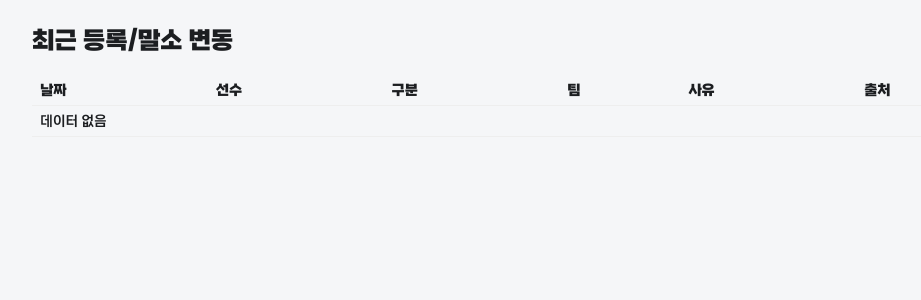
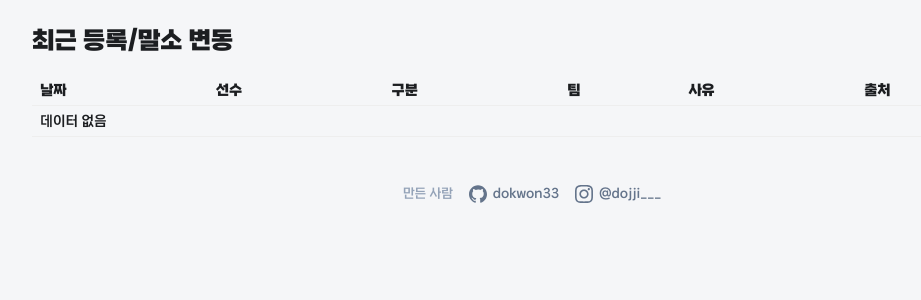
Before and after one commit to dokwon33/kbo-roster, a Django app: page /events/ in a window 1280 px wide. Shown: the part 89-389 px from the top of the page, without its empty margins (108-1029 px from the left). Run offline with Django 5.2, Linux system fonts and the light colour scheme; data that the repository does not hold is empty.

Commit message:
개발자 정보(GitHub/Instagram) 푸터 추가
모든 페이지 하단에 GitHub(dokwon33), Instagram(@dojji___) 링크를 아이콘과 함께
추가했다. 아이콘은 외부 요청 없이 인라인 SVG로 삽입.

```diff
--- a/roster/templates/roster/base.html
+++ b/roster/templates/roster/base.html
@@ -62,6 +62,17 @@
       background: #14213d; color: #fff; border: none; border-radius: 6px;
       padding: 6px 14px; cursor: pointer; font-family: inherit;
     }
+    .site-footer {
+      max-width: 1000px; margin: 32px auto 0; padding: 16px;
+      display: flex; align-items: center; justify-content: center; gap: 16px;
+      color: #94a3b8; font-size: 13px;
+    }
+    .site-footer a {
+      display: inline-flex; align-items: center; gap: 6px;
+      color: #64748b; text-decoration: none;
+    }
+    .site-footer a:hover { color: #14213d; }
+    .site-footer svg { width: 18px; height: 18px; fill: currentColor; }
   </style>
   {% block extra_css %}{% endblock %}
 </head>
@@ -99,5 +110,17 @@
   <main>
     {% block content %}{% endblock %}
   </main>
+
+  <footer class="site-footer">
+    <span>만든 사람</span>
+    <a href="https://github.com/dokwon33" target="_blank" rel="noopener" aria-label="GitHub">
+      <svg viewBox="0 0 24 24" aria-hidden="true"><path d="M12 .297c-6.63 0-12 5.373-12 12 0 5.303 3.438 9.8 8.205 11.385.6.113.82-.258.82-.577 0-.285-.01-1.04-.015-2.04-3.338.724-4.042-1.61-4.042-1.61-.546-1.385-1.333-1.755-1.333-1.755-1.089-.744.083-.729.083-.729 1.205.084 1.84 1.238 1.84 1.238 1.07 1.834 2.807 1.304 3.492.997.108-.775.418-1.305.762-1.605-2.665-.3-5.466-1.332-5.466-5.93 0-1.31.467-2.38 1.235-3.22-.135-.303-.54-1.523.105-3.176 0 0 1.005-.322 3.3 1.23a11.5 11.5 0 0 1 3-.405c1.02.005 2.045.138 3 .405 2.28-1.552 3.285-1.23 3.285-1.23.645 1.653.24 2.873.12 3.176.765.84 1.23 1.91 1.23 3.22 0 4.61-2.805 5.625-5.475 5.92.42.36.81 1.096.81 2.22 0 1.606-.015 2.896-.015 3.286 0 .315.21.69.825.57C20.565 22.092 24 17.592 24 12.297c0-6.627-5.373-12-12-12"/></svg>
+      dokwon33
+    </a>
+    <a href="https://www.instagram.com/dojji___" target="_blank" rel="noopener" aria-label="Instagram">
+      <svg viewBox="0 0 24 24" aria-hidden="true"><path d="M12 2.163c3.204 0 3.584.012 4.85.07 3.252.148 4.771 1.691 4.919 4.919.058 1.265.069 1.645.069 4.849 0 3.205-.012 3.584-.069 4.849-.149 3.225-1.664 4.771-4.919 4.919-1.266.058-1.644.07-4.85.07-3.204 0-3.584-.012-4.849-.07-3.26-.149-4.771-1.699-4.919-4.92-.058-1.265-.07-1.644-.07-4.849 0-3.204.013-3.583.07-4.849.149-3.227 1.664-4.771 4.919-4.919 1.266-.057 1.645-.069 4.849-.069zm0-2.163c-3.259 0-3.667.014-4.947.072-4.358.2-6.78 2.618-6.98 6.98-.059 1.281-.073 1.689-.073 4.948 0 3.259.014 3.668.072 4.948.2 4.358 2.618 6.78 6.98 6.98 1.281.058 1.689.072 4.948.072 3.259 0 3.668-.014 4.948-.072 4.354-.2 6.782-2.618 6.979-6.98.059-1.28.073-1.689.073-4.948 0-3.259-.014-3.667-.072-4.947-.196-4.354-2.617-6.78-6.979-6.98-1.281-.059-1.69-.073-4.949-.073zm0 5.838c-3.403 0-6.162 2.759-6.162 6.162s2.759 6.163 6.162 6.163 6.162-2.759 6.162-6.163c0-3.403-2.759-6.162-6.162-6.162zm0 10.162c-2.209 0-4-1.79-4-4 0-2.209 1.791-4 4-4s4 1.791 4 4c0 2.21-1.791 4-4 4zm6.406-11.845c-.796 0-1.441.645-1.441 1.44s.645 1.44 1.441 1.44c.795 0 1.439-.645 1.439-1.44s-.644-1.44-1.439-1.44z"/></svg>
+      @dojji___
+    </a>
+  </footer>
 </body>
 </html>
```
